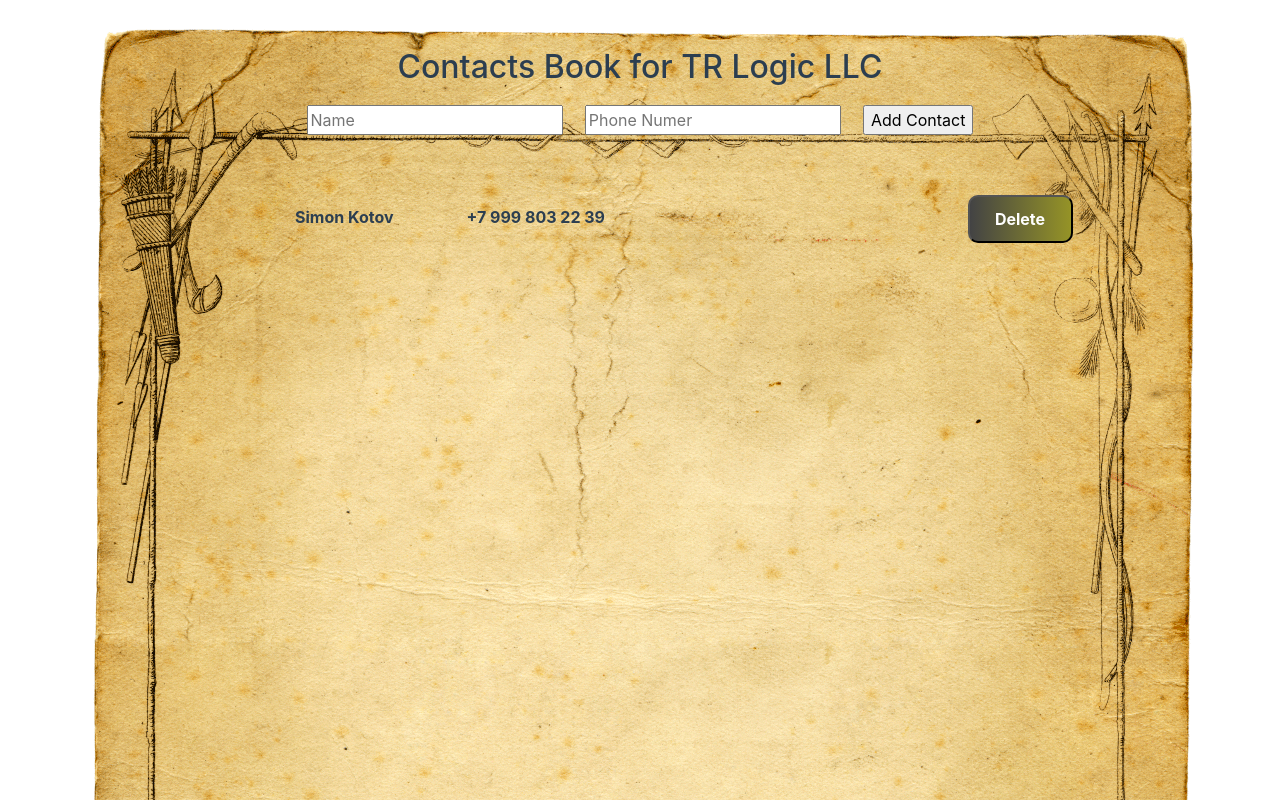
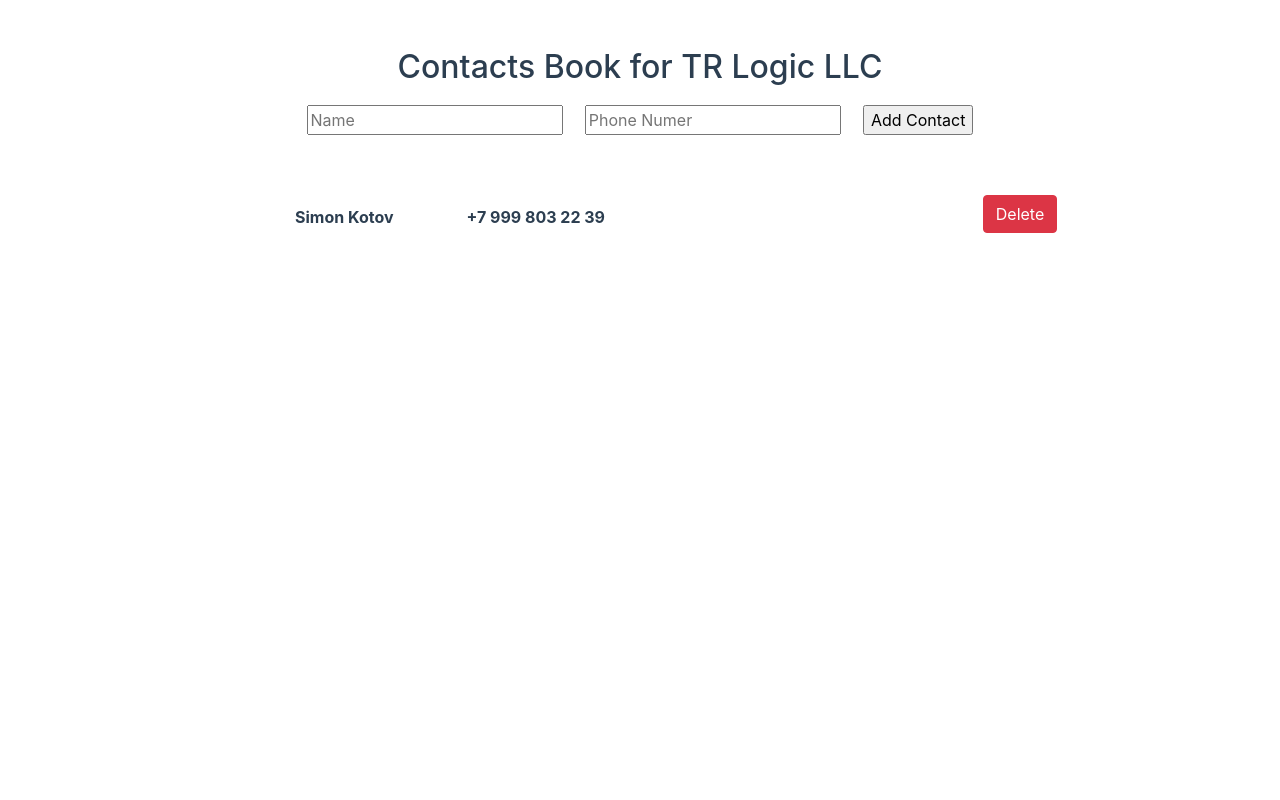
Before and after one commit to Multyjog/test-contacts, a Vue app: page / in a window 1280 px wide. Built offline with nearby package versions, Linux system fonts and the light colour scheme.

Commit message:
ready to build

```diff
--- a/src/App.vue
+++ b/src/App.vue
@@ -6,9 +6,6 @@
 
 <style>
 body {
-  background-image: url("assets/background.jpeg");
-  background-repeat: no-repeat;
-  background-position: top;
   font-weight: bolder;
   text-align: center;
   color: #2c3e50;
--- a/src/components/InputWithEdit.vue
+++ b/src/components/InputWithEdit.vue
@@ -26,6 +26,7 @@
       this.isEditing = true;
     },
     cancelEdit() {
+      if (!confirm("Really?")) return;
       this.isEditing = false;
       this.currentValue = this.value;
     },
--- a/src/views/ContactsBook.vue
+++ b/src/views/ContactsBook.vue
@@ -2,8 +2,8 @@
   <div class="background">
     <div class="logo"><h2>Contacts Book for TR Logic LLC</h2></div>
     <div class="container">
-      <input id="name" placeholder="Name" />
-      <input id="phone" placeholder="Phone Numer" />
+      <input v-model="name" placeholder="Name" />
+      <input v-model="phone" placeholder="Phone Numer" />
       <input type="submit" @click="addContact" value="Add Contact" />
       <div
         v-for="(contact, index) in contacts"
@@ -18,7 +18,7 @@
           <span>{{ contact.phone }}</span>
         </router-link>
         <div class="col-sm-4">
-          <button class="deleteButton" @click="deleteContact(index)">
+          <button class="btn btn-danger" @click="deleteContact(index)">
             Delete
           </button>
         </div>
@@ -33,16 +33,22 @@
 <script>
 export default {
   name: "ContactsBook",
+  data: () => {
+    return {
+      name: "",
+      phone: "",
+    };
+  },
   methods: {
     deleteContact(index) {
       if (!confirm("Are you sure?")) return;
       this.$store.dispatch("deleteContact", index);
     },
     addContact() {
-      let contactName = document.querySelector("#name").value;
-      let contactPhone = document.querySelector("#phone").value;
-      let contact = { name: contactName, phone: contactPhone, extra: [] };
+      let contact = { name: this.name, phone: this.phone, extra: [] };
       this.$store.dispatch("addContact", contact);
+      this.name = "";
+      this.phone = "";
     },
   },
   computed: {
@@ -80,26 +86,4 @@
 .contact span {
   margin: 0 5%;
 }
-.deleteButton {
-  background-image: linear-gradient(
-    to right,
-    #434344 0%,
-    #979526 51%,
-    #434344 100%
-  );
-  text-align: center;
-  transition: 0.5s;
-  background-size: 200% auto;
-  color: white;
-  border-radius: 10px;
-  font-weight: bold;
-  padding: 10px;
-  margin: 0 auto;
-  width: 30%;
-}
-.deleteButton:hover {
-  background-position: right center; /* change the direction of the change here */
-  color: #fff;
-  text-decoration: none;
-}
 </style>
--- a/src/views/Details.vue
+++ b/src/views/Details.vue
@@ -65,7 +65,6 @@
   methods: {
     saveToLastExtraState() {
       this.extraStates.push(this.getExtraCopy());
-      console.log(this.extraStates);
     },
     saveContact() {
       const contact = { ...this.contact, extra: this.contactExtra };
@@ -146,7 +145,7 @@
   margin-bottom: 3rem;
 }
 .photo {
-  margin: 1% auto 0 auto;
+  margin: 8rem auto 0 auto;
 }
 button {
   margin: 1rem;
```
Also changed, not shown: src/assets/background.jpeg (deleted), 1 other file (tests, documents, lock files or other folders).
